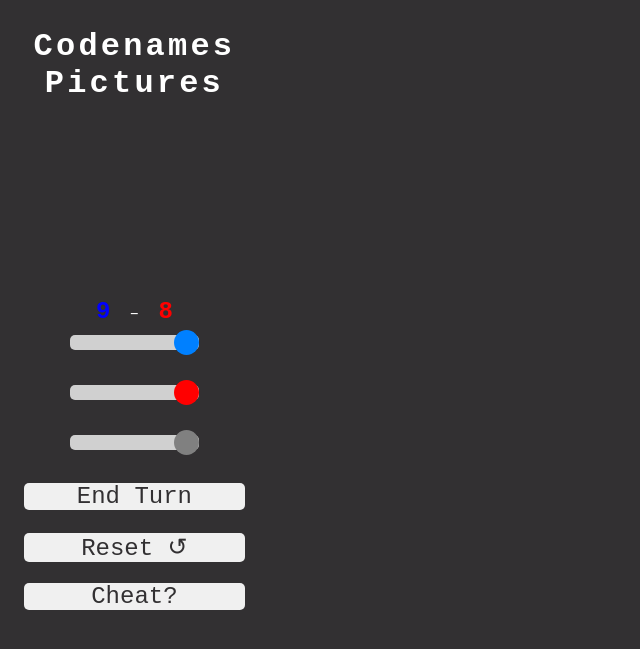
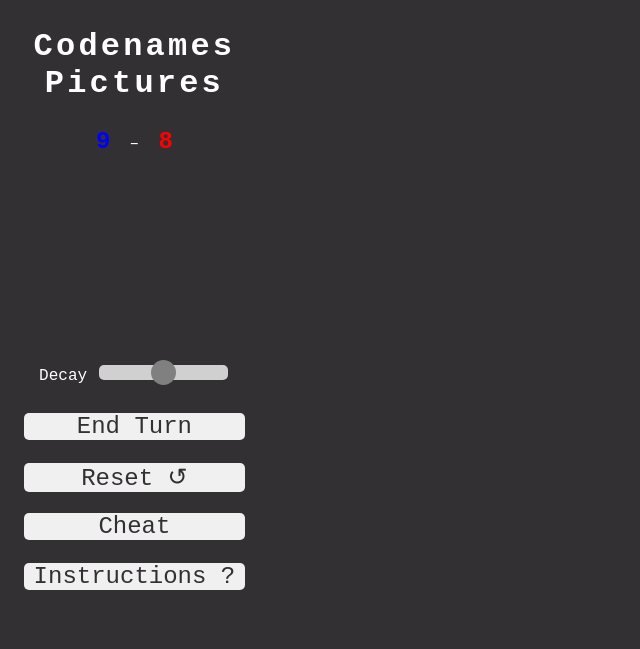
Before and after one commit to Pbatch/CodenamesPictures, a Flask app: template templates/html/page.html in a window 1280 px wide. Shown: the top 649 px of the page, without its empty margins (0-640 px from the left). Run offline with Flask 2, Linux system fonts and the light colour scheme; the template is opened without the code that fills it, so the values that code supplies are empty; some libraries are stand-ins or nearby versions.

Commit message:
Updating repo

```diff
--- a/main.py
+++ b/main.py
@@ -52,17 +52,13 @@ def clue():
     """
     Generate a clue
     """
-    board = json.loads(request.data)
+    data = json.loads(request.data)
+    board = data[1:]
     ids_to_score_path = 'static/numpy/ids_to_score.npy'
-    invalid_guesses = set(board[0]['invalid_guesses'])
+    invalid_guesses = set(data[0]['invalid_guesses'])
+    decay = data[0]['decay']
 
-    score_params = {'blue': board[0]['blue'],
-                    'red': board[0]['red'],
-                    'neutral': board[0]['neutral'],
-                    'assassin': 1,
-                    'decay': 0.7}
-
-    predictor = Predictor(board[1:], ids_to_score_path, invalid_guesses, score_params)
+    predictor = Predictor(board, ids_to_score_path, invalid_guesses, decay)
     clue, scores = predictor.get_best_guess_and_scores()
     scaled_scores = [round(s) for s in scores]
     clue_details = jsonify(clue=clue, scores=scaled_scores)
--- a/requirements.txt
+++ b/requirements.txt
@@ -1,5 +1,4 @@
 Flask==1.0.2
 numpy==1.16.3
-lapsolver==1.1.0
 matplotlib==3.2.1
 scikit-image==0.16.2
--- a/static/css/board.css
+++ b/static/css/board.css
@@ -66,7 +66,8 @@ body {
 
 .left_container {
   display: grid;
-  grid-template-rows: 90px 180px 35px 50px 50px 50px 50px 50px 10px;
+  /* Title | Score | Clue | Decay | End Turn | Reset | Cheat | Instructions */
+  grid-template-rows: 100px 35px 200px 50px 50px 50px 50px 50px;
 }
 
 .symbol_button{
@@ -90,7 +91,7 @@ body {
 }
 
 #clue {
-    font-size: 1em;
+    font-size: 2em;
     margin: auto;
 }
 
--- a/templates/html/instructions.html
+++ b/templates/html/instructions.html
@@ -1,2 +1,27 @@
-<p>Welcome to Codenames Pictures!</p>
-<a href="https://github.com/Pbatch/CodenamesPictures" target="_blank">Source code</a>
+<p>
+    Welcome to Codenames Pictures!
+</p>
+<p>
+    There are 25 pictures on the board, 9 belong to your team (blue), 8 belong to the enemy team (red), 7 are neutral (grey) and one is the assassin (black)
+</p>
+<p>
+    The computer has generated a clue for you and your task is to select the pictures which relate to it.
+</p>
+<p>
+    If you choose a picture which doesn't belong to your team, your turn will end immediately, the enemy will have their turn, and then you will be given a new clue.
+</p>
+<p>
+    You win the game if you manage to choose all of your pictures before the enemy team, and you lose the game if the enemy finishes first, or if you choose the assassin.
+</p>
+<p>
+    Tips
+    <ul>
+      <li>You can control the decay with the slider. A greater decay means more of your team's pictures will be linked, but there is a greater risk that the clue links to non-blue words.</li>
+      <li>If you get really stuck you can click 'cheat' and see the scores from the clue to each picture on the board. A positive score indicates that the word belongs to your team and vice versa.</li>
+      <li>Try to remember all the clues that the computer gives you, as they may be relevant in future rounds.</li>
+    </ul>
+</p>
+<p>
+    For more details on how the computer chooses clues, click the following
+    <a href="https://github.com/Pbatch/CodenamesPictures" target="_blank">link</a>
+</p>
--- a/templates/html/page.html
+++ b/templates/html/page.html
@@ -14,22 +14,17 @@
                <div id="title">
                   Codenames <br> Pictures
                </div>
-               <div id="clue">
-                  <!-- The picture for the clue loads here -->
-               </div>
                <div id="remaining">
                   <span class="remaining_text" id="blue" style="--colour:blue">9</span>
                   &nbsp;–&nbsp;
                   <span class="remaining_text" id="red" style="--colour:red">8</span>
                </div>
-               <div class="slider_container">
-                  <input type="range" min="0" max="100" value="100" class="slider" id="blue_slider" style="--colour:#0080FF">
+               <div id="clue">
+                  <!-- The picture for the clue loads here -->
                </div>
                <div class="slider_container">
-                  <input type="range" min="0" max="100" value="100" class="slider" id="red_slider" style="--colour:#FF0000">
-               </div>
-               <div class="slider_container">
-                  <input type="range" min="0" max="100" value="100" class="slider" id="neutral_slider" style="--colour:#808080">
+                  Decay
+                  <input type="range" min="10" max="90" value="50" class="slider" id="decay_slider" style="--colour:#808080">
                </div>
                <div class="symbol_button" id="end_turn">
                   <div class="symbol_button_text">End Turn</div>
@@ -41,7 +36,15 @@
                </div>
                <div class="symbol_button" id="cheat">
                    <div class="symbol_button_text">
-                     Cheat?
+                     Cheat
+                  </div>
+               </div>
+               <div class="symbol_button" id="instructions">
+                   <div class="symbol_button_text">
+                      Instructions &#63;
+                   </div>
+                  <div id="instructions_text">
+                     <!-- The instructions go here -->
                   </div>
                </div>
             </div>
--- a/templates/js/main.js
+++ b/templates/js/main.js
@@ -3,9 +3,7 @@ $(document).ready(function(){
   //Generate a clue
   function generate_clue() {
     //Update the board parameters to the slider values
-    board[0]['blue'] = parseFloat(document.getElementById("blue_slider").value) / 100;
-    board[0]['red'] = parseFloat(document.getElementById("red_slider").value) / 100;
-    board[0]['neutral'] = parseFloat(document.getElementById("neutral_slider").value) / 100;
+    board[0]['decay'] = parseFloat(document.getElementById("decay_slider").value) / 100;
 
     $.ajax({
       type:'POST',
@@ -135,6 +133,7 @@ $(document).ready(function(){
   Setup
   */
 
+  //Define the relevant variables
   var board = {{board|tojson|safe}};
   var remaining_guesses = 0;
   var blue_remaining = 9;
@@ -142,6 +141,19 @@ $(document).ready(function(){
   var neutral_remaining = 7;
   var assassin_remaining = 1;
   var end = false;
+
+  //Load the instructions
+  var opt = {
+    autoOpen: false,
+    resizable: true,
+    title: "Instructions",
+    text: $('#instructions_text').load("instructions"),
+    height: 600,
+    width: 900
+  };
+  var dialog = $("#instructions_text").dialog(opt);
+
+  //Generate a clue
   generate_clue();
 
   /*
@@ -197,4 +209,10 @@ $(document).ready(function(){
       "color": new_color
     });
   });
+
+  //Instruction button behaviour
+  $('#instructions').click(function() {
+    dialog.dialog("open");
+  });
+
 });
```
Also changed, not shown: libs/prediction.py (+10 -31 lines), 2 other files.
